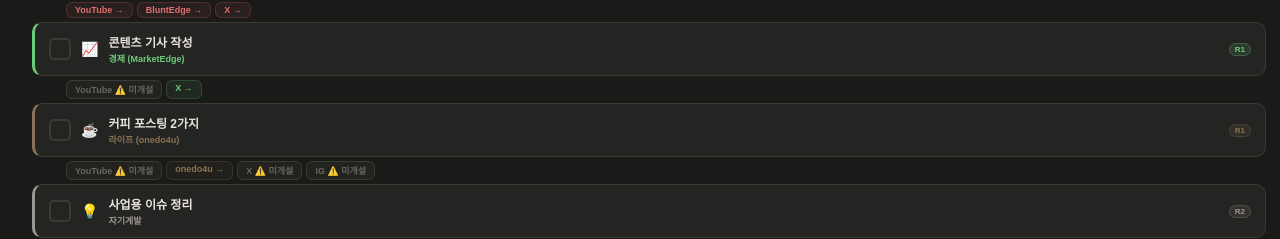
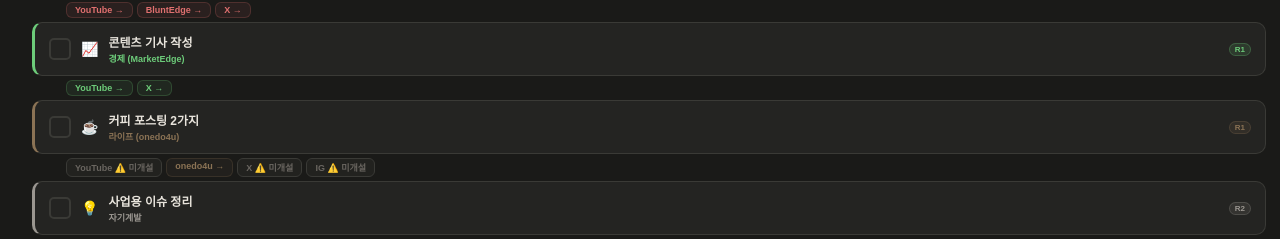
Before and after one commit to enochpark09-ops/doubley-agent, a React (Vite) app: page / in a window 1280 px wide. Shown: the part 301-540 px from the top of the page. Built offline with nearby package versions, Linux system fonts and the light colour scheme.

Commit message:
Add files via upload

```diff
--- a/src/App.jsx
+++ b/src/App.jsx
@@ -417,7 +417,7 @@ const CREATOR_CHANNELS = [
     { platform: "Instagram", handle: "@edgestats_", url: "https://instagram.com/edgestats_", opened: true },
   ]},
   { category: "경제", emoji: "📈", color: "#00d4aa", channels: [
-    { platform: "YouTube", handle: "", url: "", opened: false },
+    { platform: "YouTube", handle: "@MarketEdgeHanok", url: "https://youtube.com/@MarketEdgeHanok", opened: true },
     { platform: "X", handle: "@market_edge_", url: "https://x.com/market_edge_", opened: true },
   ]},
   { category: "라이프", emoji: "☕", color: C.bronze, channels: [
--- a/src/StrategistTab.jsx
+++ b/src/StrategistTab.jsx
@@ -47,7 +47,7 @@ const CHANNEL_LINKS = {
   "YouTube_sports": { url: "https://youtube.com/@EdgeStats", opened: true },
   "X_sports": { url: "https://x.com/sportsedgestats", opened: true },
   "IG_sports": { url: "https://instagram.com/edgestats_", opened: true },
-  "YouTube_economy": { url: "", opened: false },
+  "YouTube_economy": { url: "https://youtube.com/@MarketEdgeHanok", opened: true },
   "X_economy": { url: "https://x.com/market_edge_", opened: true },
   "YouTube_life": { url: "", opened: false },
   "onedo4u_life": { url: "https://onedo4u.com", opened: true },
```
